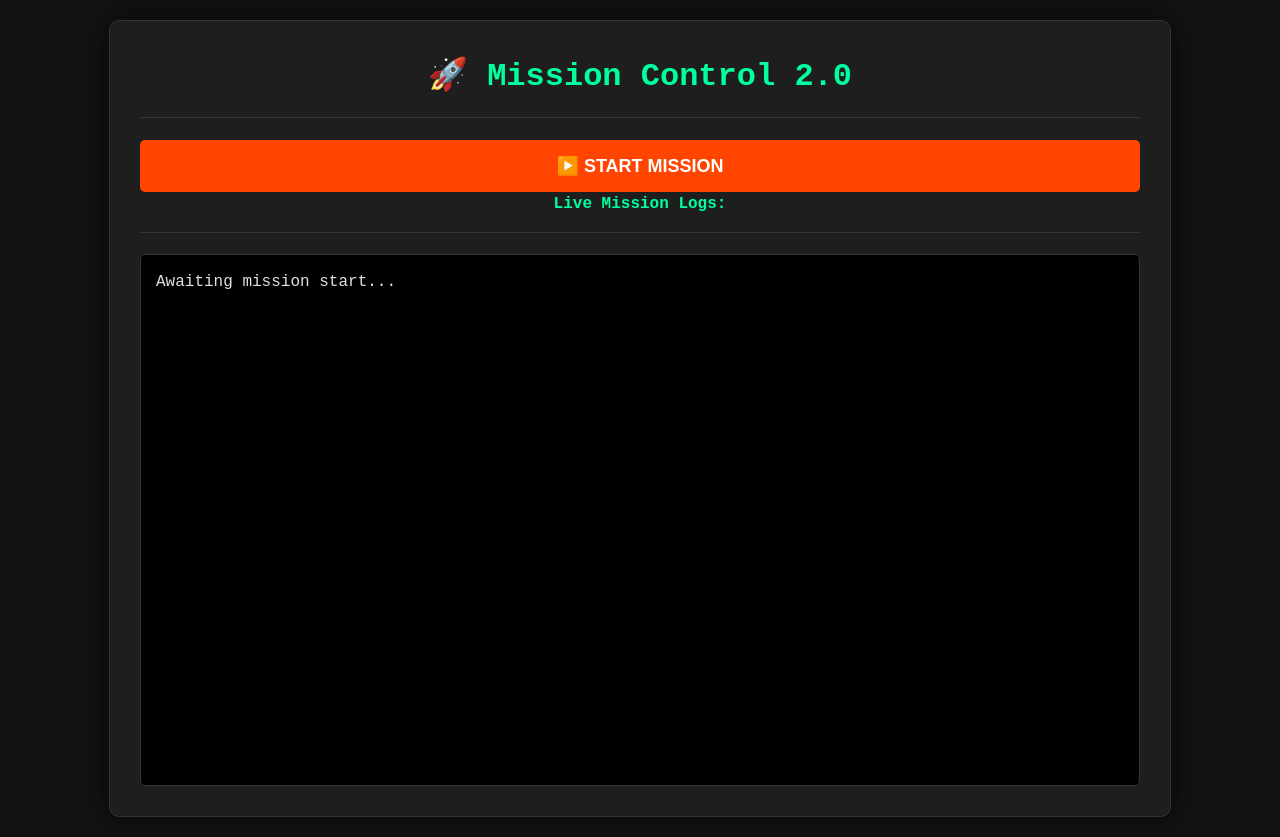
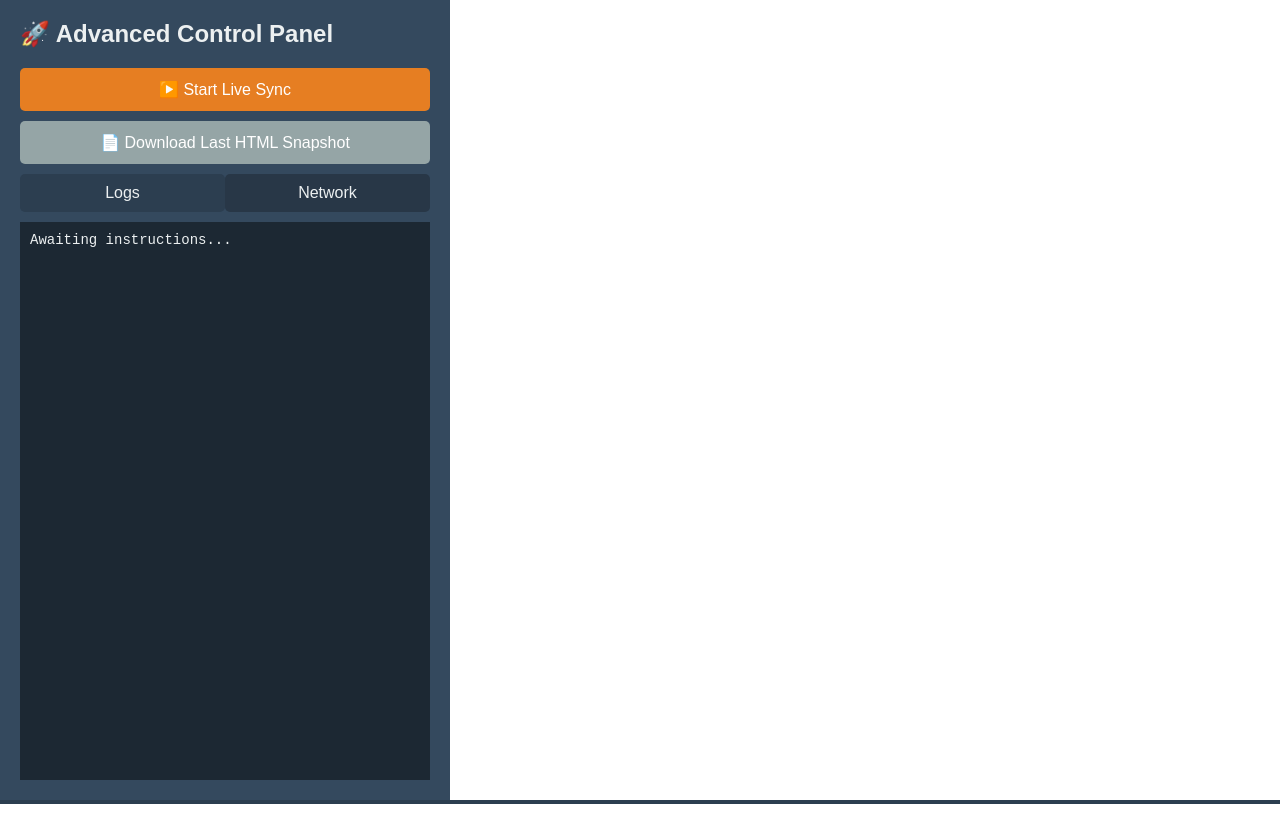
Before and after one commit to badman99dev/Movie-Link-Extractor, a Python web app: template templates/index.html in a window 1280 px wide. After the commit the page ends 804 px from the top, so only its background shows below. Run offline with Jinja, Linux system fonts and the light colour scheme; the template is opened without the code that fills it, so the values that code supplies are empty.

Commit message:
Update index.html

```diff
--- a/templates/index.html
+++ b/templates/index.html
@@ -3,85 +3,134 @@
 <head>
     <meta charset="UTF-8">
     <meta name="viewport" content="width=device-width, initial-scale=1.0">
-    <title>Mission Control 2.0 🚀</title>
+    <title>Advanced Debugging Interface 🕵️‍♂️</title>
     <style>
-        body { font-family: 'Courier New', Courier, monospace; background-color: #121212; color: #e0e0e0; font-size: 16px; line-height: 1.6; }
-        .container { background-color: #1e1e1e; padding: 30px; border-radius: 10px; border: 1px solid #333; box-shadow: 0 0 25px rgba(0,0,0,0.7); width: 95%; max-width: 1000px; margin: 20px auto; }
-        h1, h4 { color: #00ff9d; text-align: center; border-bottom: 1px solid #333; padding-bottom: 15px; margin-top: 0; }
-        button { background-color: #ff4500; color: #fff; padding: 15px 30px; border: none; border-radius: 5px; cursor: pointer; font-size: 18px; font-weight: bold; width: 100%; transition: all 0.3s; }
-        button:disabled { background-color: #555; cursor: not-allowed; }
-        #log-container { margin-top: 20px; background-color: #000; border: 1px solid #333; border-radius: 5px; padding: 15px; height: 500px; overflow-y: auto; white-space: pre-wrap; word-wrap: break-word; }
-        .log-entry.link a { color: #00ff9d; font-weight: bold; }
-        .log-entry.error { color: #ff4757; font-weight: bold; }
-        #intelligence-report { margin-top: 20px; display: none; }
-        #intelligence-report img { max-width: 100%; border: 2px solid #00ff9d; }
-        #intelligence-report textarea { width: calc(100% - 20px); height: 300px; background-color: #000; color: #ddd; border: 1px solid #333; padding: 10px; margin-top: 10px; }
+        :root { --main-bg: #2c3e50; --panel-bg: #34495e; --text-color: #ecf0f1; --accent-color: #e67e22; --green: #2ecc71; }
+        body { font-family: sans-serif; background-color: var(--main-bg); color: var(--text-color); margin: 0; }
+        .main-container { display: flex; height: 100vh; }
+        .control-panel { width: 35%; min-width: 450px; background-color: var(--panel-bg); padding: 20px; box-sizing: border-box; display: flex; flex-direction: column; }
+        .browser-mirror { flex-grow: 1; background-color: #fff; }
+        #live-iframe { width: 100%; height: 100%; border: none; }
+        h2, h4 { margin-top: 0; }
+        .tabs { display: flex; border-bottom: 2px solid var(--main-bg); }
+        .tab-button { padding: 10px 15px; cursor: pointer; background-color: #283747; border: none; color: var(--text-color); }
+        .tab-button.active { background-color: var(--main-bg); }
+        .tab-content { display: none; flex-grow: 1; overflow-y: auto; background-color: #1c2833; padding: 10px; margin-top: -2px; }
+        .tab-content.active { display: block; }
+        #log-container, #network-log-display { font-family: 'Courier New', monospace; font-size: 14px; white-space: pre-wrap; }
+        button { width: 100%; padding: 12px; font-size: 16px; cursor: pointer; background-color: var(--accent-color); color: white; border: none; border-radius: 5px; margin-bottom: 10px; }
+        button:disabled { background-color: #95a5a6; }
     </style>
 </head>
 <body>
-    <div class="container">
-        <h1>🚀 Mission Control 2.0</h1>
-        <button id="start-mission-btn">▶️ START MISSION</button>
-        <h4>Live Mission Logs:</h4>
-        <div id="log-container">Awaiting mission start...</div>
-        <div id="intelligence-report">
-            <h4>🚨 Intelligence Report 🚨</h4>
-            <div id="screenshot-container"></div>
-            <div id="html-container"></div>
+    <div class="main-container">
+        <div class="control-panel">
+            <h2>🚀 Advanced Control Panel</h2>
+            <button id="start-mission-btn">▶️ Start Live Sync</button>
+            <button id="download-html-btn" disabled>📄 Download Last HTML Snapshot</button>
+
+            <div class="tabs">
+                <button class="tab-button active" onclick="openTab('logs')">Logs</button>
+                <button class="tab-button" onclick="openTab('network')">Network</button>
+            </div>
+
+            <div id="logs" class="tab-content active">
+                <div id="log-container">Awaiting instructions...</div>
+            </div>
+            <div id="network" class="tab-content">
+                <button id="download-network-btn" disabled>📈 Download Full Network Log</button>
+                <pre id="network-log-display">Network monitor is idle.</pre>
+            </div>
+        </div>
+        <div class="browser-mirror">
+            <iframe id="live-iframe" sandbox="allow-same-origin allow-scripts"></iframe>
         </div>
     </div>
 
     <script>
         const startBtn = document.getElementById('start-mission-btn');
         const logContainer = document.getElementById('log-container');
-        const reportDiv = document.getElementById('intelligence-report');
-        const screenshotContainer = document.getElementById('screenshot-container');
-        const htmlContainer = document.getElementById('html-container');
+        const liveIframe = document.getElementById('live-iframe');
+        const downloadHtmlBtn = document.getElementById('download-html-btn');
+        const downloadNetworkBtn = document.getElementById('download-network-btn');
+        const networkLogDisplay = document.getElementById('network-log-display');
+
+        let lastHtmlContent = '';
+        let networkLogData = null;
+
+        function openTab(tabName) {
+            document.querySelectorAll('.tab-content').forEach(tab => tab.classList.remove('active'));
+            document.querySelectorAll('.tab-button').forEach(btn => btn.classList.remove('active'));
+            document.getElementById(tabName).classList.add('active');
+            event.currentTarget.classList.add('active');
+        }
+
+        function downloadFile(content, fileName, contentType) {
+            const a = document.createElement("a");
+            const file = new Blob([content], { type: contentType });
+            a.href = URL.createObjectURL(file);
+            a.download = fileName;
+            a.click();
+            URL.revokeObjectURL(a.href);
+        }
+
+        downloadHtmlBtn.addEventListener('click', () => {
+            if (lastHtmlContent) {
+                downloadFile(lastHtmlContent, 'snapshot.html', 'text/html');
+            }
+        });
+
+        downloadNetworkBtn.addEventListener('click', () => {
+            if (networkLogData) {
+                downloadFile(JSON.stringify(networkLogData, null, 2), 'network_log.json', 'application/json');
+            }
+        });
 
         startBtn.addEventListener('click', function() {
             logContainer.innerHTML = '';
-            reportDiv.style.display = 'none';
-            screenshotContainer.innerHTML = '';
-            htmlContainer.innerHTML = '';
+            networkLogDisplay.textContent = 'Network monitor is idle.';
             startBtn.disabled = true;
-            startBtn.textContent = 'MISSION IN PROGRESS...';
-
-            function addLog(message) {
-                logContainer.innerHTML += `<div>${message}</div>`;
-                logContainer.scrollTop = logContainer.scrollHeight;
-            }
+            downloadHtmlBtn.disabled = true;
+            downloadNetworkBtn.disabled = true;
+            startBtn.textContent = 'Sync in Progress...';
 
             const eventSource = new EventSource('/build');
 
             eventSource.onmessage = function(event) {
                 const message = event.data;
 
-                if (message.startsWith('--LINK--')) {
+                if (message.startsWith('--HTML-SNAPSHOT--')) {
+                    lastHtmlContent = message.substring(17);
+                    const iframeDoc = liveIframe.contentWindow.document;
+                    iframeDoc.open();
+                    iframeDoc.write(`<base href="https://vegamovies.you/">` + lastHtmlContent);
+                    iframeDoc.close();
+                    downloadHtmlBtn.disabled = false;
+                } else if (message.startsWith('--LINK--')) {
                     const link = message.substring(8);
-                    addLog(`<div class="log-entry link">🔗 <a href="${link}" target="_blank">${link}</a></div>`);
-                } else if (message.startsWith('--SCREENSHOT--')) {
-                    reportDiv.style.display = 'block';
-                    const base64Img = message.substring(14);
-                    screenshotContainer.innerHTML = `<h4>📸 Spy Cam Screenshot:</h4><img src="${base64Img}" alt="Spy Cam Screenshot">`;
-                } else if (message.startsWith('--HTML--')) {
-                    reportDiv.style.display = 'block';
-                    const htmlContent = message.substring(8);
-                    htmlContainer.innerHTML = `<h4>📄 X-Ray Vision (HTML Source):</h4><textarea readonly>${htmlContent}</textarea>`;
-                } else if (message.includes('--- MISSION COMPLETE ---')) {
-                    addLog(message);
+                    logContainer.innerHTML += `<div>🔗 <strong>LINK:</strong> <a href="${link}" target="_blank">Click Here</a></div>`;
+                } else if (message.startsWith('--NETWORK-LOG--')) {
+                    const jsonData = message.substring(15);
+                    networkLogData = JSON.parse(jsonData);
+                    networkLogDisplay.textContent = JSON.stringify(networkLogData, null, 2);
+                    downloadNetworkBtn.disabled = false;
+                } else {
+                    logContainer.innerHTML += `<div>${message}</div>`;
+                    logContainer.scrollTop = logContainer.scrollHeight;
+                }
+
+                if (message.includes('--- MISSION COMPLETE ---')) {
                     eventSource.close();
                     startBtn.disabled = false;
-                    startBtn.textContent = '▶️ START NEW MISSION';
-                } else {
-                    addLog(message);
+                    startBtn.textContent = '▶️ Start New Sync';
                 }
             };
 
             eventSource.onerror = function() {
-                addLog('<div class="log-entry error">❌ CRITICAL: Connection to server lost.</div>');
+                logContainer.innerHTML += '<div>❌ Connection lost.</div>';
                 eventSource.close();
                 startBtn.disabled = false;
-                startBtn.textContent = '▶️ TRY AGAIN';
+                startBtn.textContent = '▶️ Try Again';
             };
         });
     </script>
```
